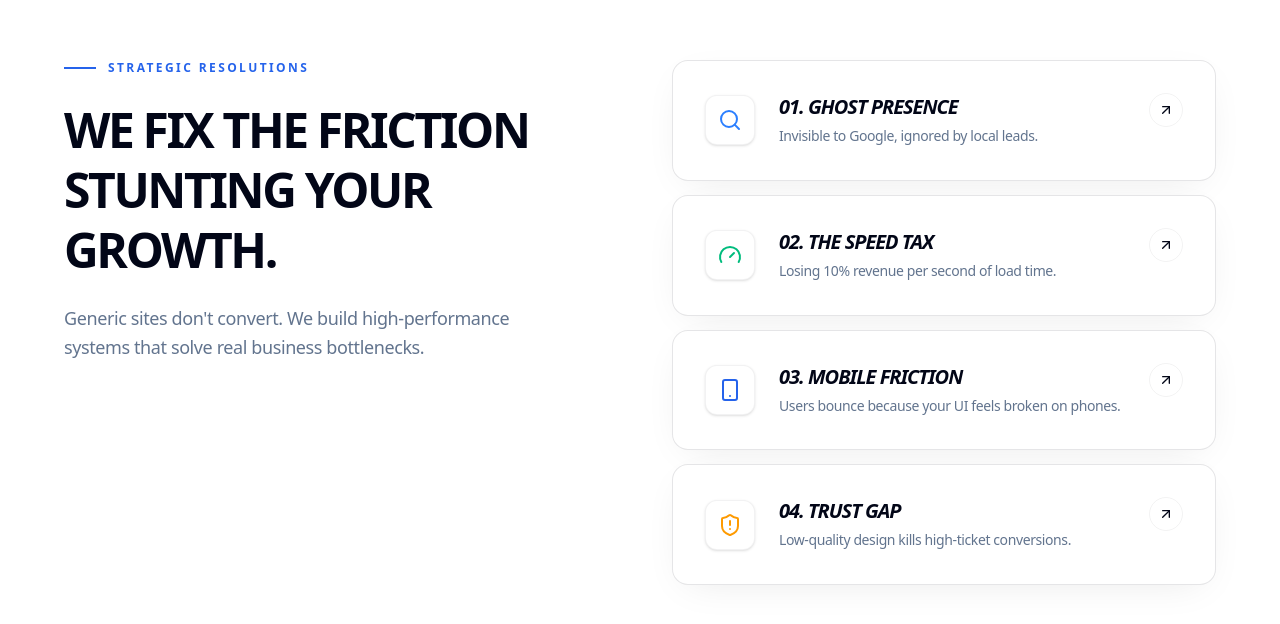
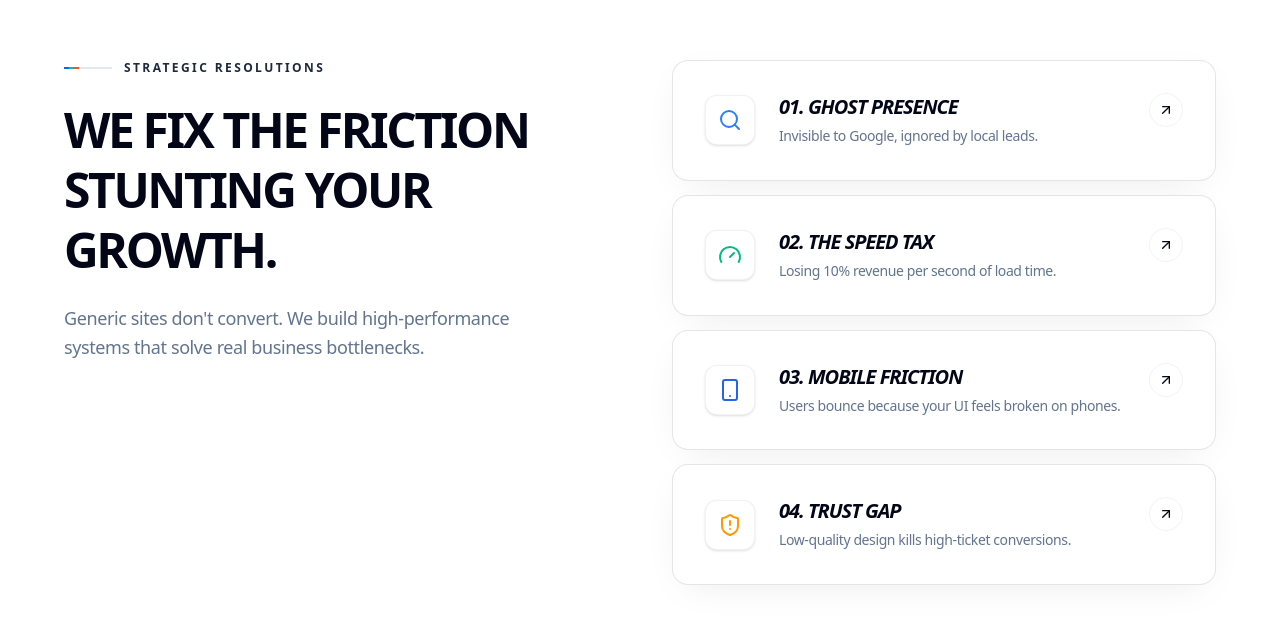
Before and after one commit to md-faizanahmad/mfa_web_agency-, a Next.js app: page / in a window 1280 px wide. Shown: the part 1167-1791 px from the top of the page. Built offline with nearby package versions, Linux system fonts and the light colour scheme.

Commit message:
feat: add animated brand label to problem solving

```diff
--- a/src/components/Home/ProblemSolving.tsx
+++ b/src/components/Home/ProblemSolving.tsx
@@ -9,6 +9,7 @@ import {
   ArrowUpRight,
 } from "lucide-react";
 import { cn } from "@/lib/utils";
+import BrandLabel from "../ui/BrandLabel";
 
 const problems = [
   {
@@ -43,10 +44,7 @@ export default function ProblemSolving() {
       <div className="max-w-6xl mx-auto grid grid-cols-1 lg:grid-cols-2 gap-16 items-start">
         {/* Left Side: Sticky Title (Stays as you scroll) */}
         <div className="lg:sticky lg:top-40 space-y-6">
-          <div className="flex items-center gap-3 text-brand-cobalt font-bold text-xs uppercase tracking-[0.2em]">
-            <span className="w-8 h-0.5 bg-brand-cobalt" />
-            Strategic Resolutions
-          </div>
+          <BrandLabel>Strategic Resolutions</BrandLabel>
           <h2 className="text-4xl md:text-5xl font-black text-brand-midnight leading-tight tracking-tighter">
             WE FIX THE FRICTION <br />
             <span className="text-muted-foreground/30 font-outline-2">
```
